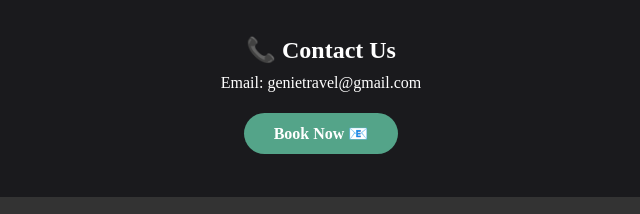
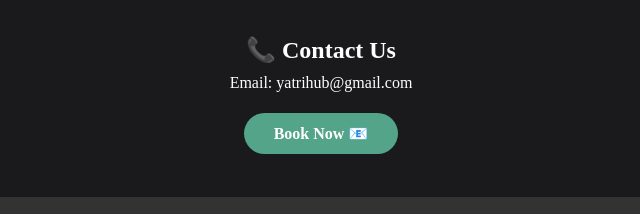
Before and after one commit to Shreya211149/Travelling-Website, a plain HTML site: page index.html in a window 1280 px wide. Shown: the part 1833-2047 px from the top of the page, 319-959 px from the left. Drawn offline with Linux system fonts and the light colour scheme.

Commit message:
email changed

```diff
--- a/index.html
+++ b/index.html
@@ -75,7 +75,7 @@
 
 <section id="contactus" class="contactus">
 <h2>📞 Contact Us</h2>
-<p>Email: genietravel@gmail.com</p>
+<p>Email: yatrihub@gmail.com</p>
 <br>
 <a href="javascript:void(0)" class="btn-secondary" onclick="openForm()">Book Now 📧</a>
 </section>
```
